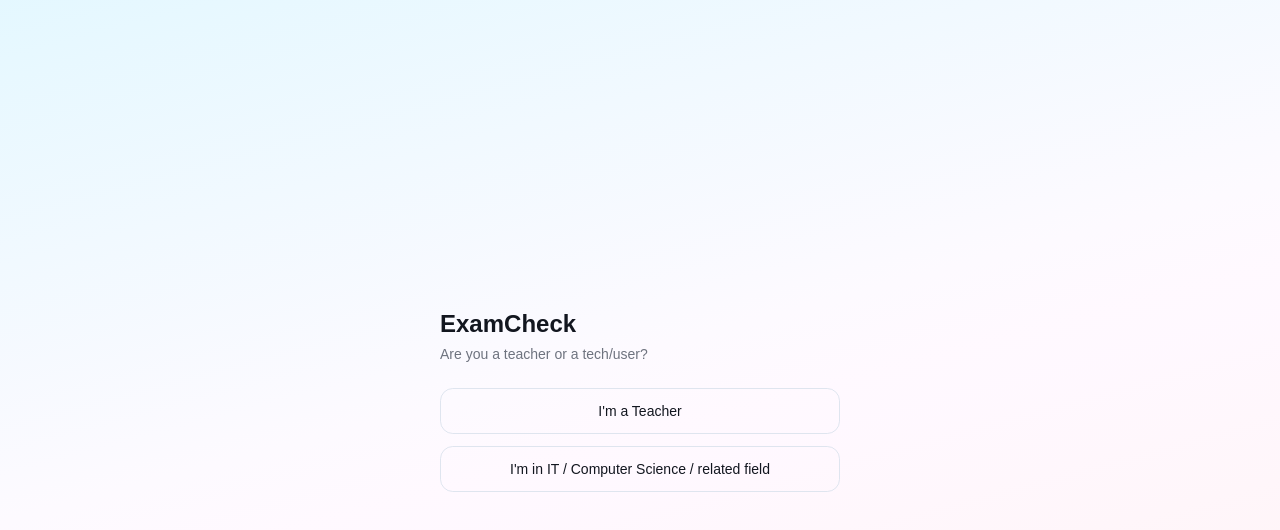
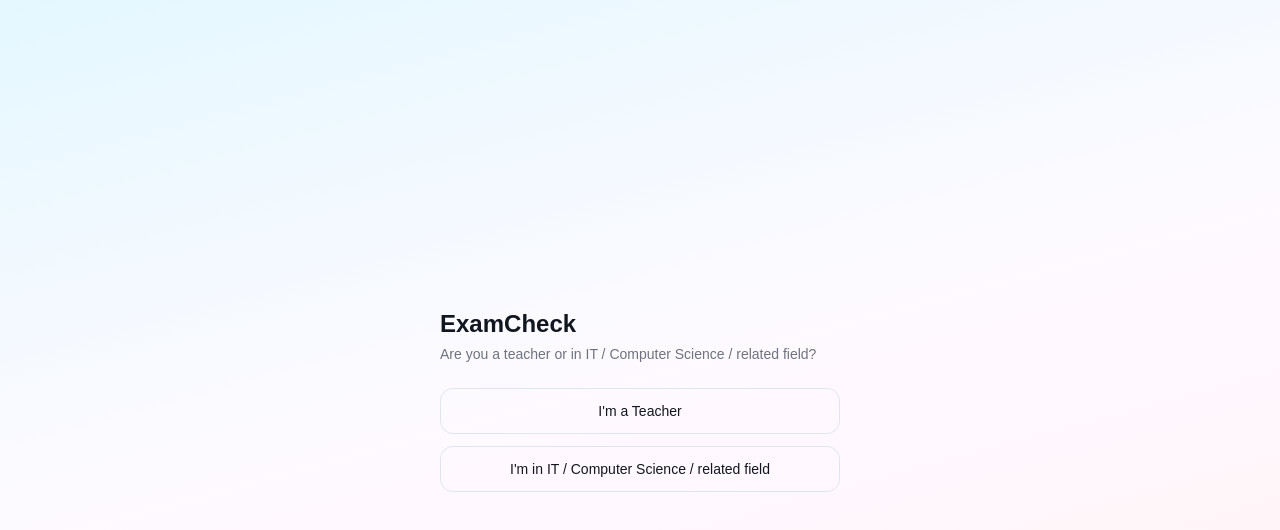
Before and after one commit to JericoGarcia21/ExamCheck, a React (Vite) app: page /login in a window 1280 px wide. Shown: the top 530 px of the page. Built offline with nearby package versions, Linux system fonts and the light colour scheme; no server answers.

Commit message:
style: simpler IT/CS role prompt

```diff
--- a/src/pages/LoginPage.tsx
+++ b/src/pages/LoginPage.tsx
@@ -24,7 +24,7 @@
       <div>
         <h2 className="text-2xl font-semibold">ExamCheck</h2>
         <p className="mt-1 text-sm text-muted-foreground">
-          Are you a teacher or a tech/user?
+          Are you a teacher or in IT / Computer Science / related field?
         </p>
       </div>
 
@@ -62,13 +62,10 @@
 
       {role === 'tech' && (
         <div className="space-y-4 rounded-md border border-amber-400 bg-amber-50 p-4">
-          <p className="text-sm font-medium">Ollama API setup</p>
+          <p className="text-sm font-medium">Got it!</p>
           <p className="text-xs text-muted-foreground">
-            If you are in IT / Computer Science, you can set up your own Ollama API key later. This feature is still being built.
+            Thanks for letting us know you're in IT / Computer Science. The custom Ollama API setup will be available in a future update.
           </p>
-          <button disabled className="w-full cursor-not-allowed rounded-md border px-4 py-3 text-sm font-medium opacity-50">
-            Coming soon...
-          </button>
           <button onClick={() => setRole(null)} className="text-xs text-primary">
             ← Back
           </button>
```
